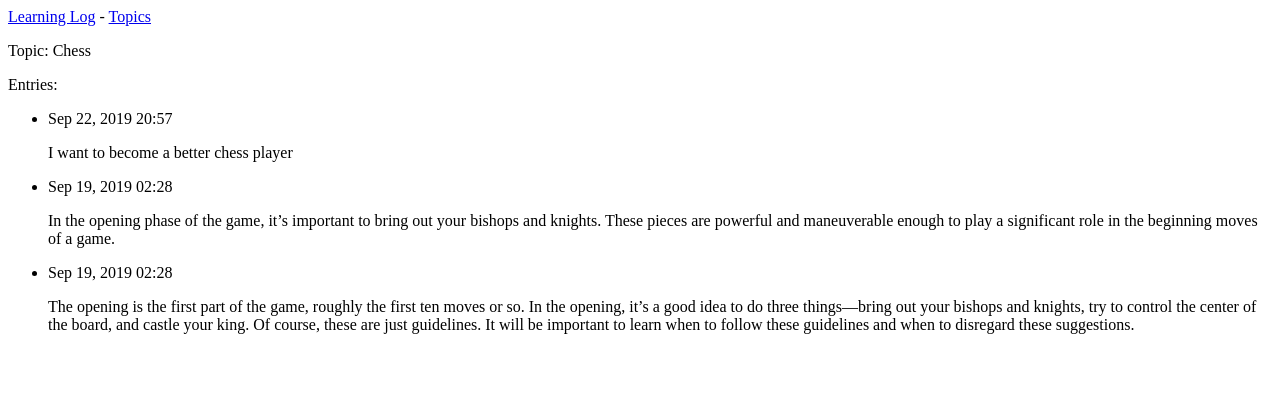
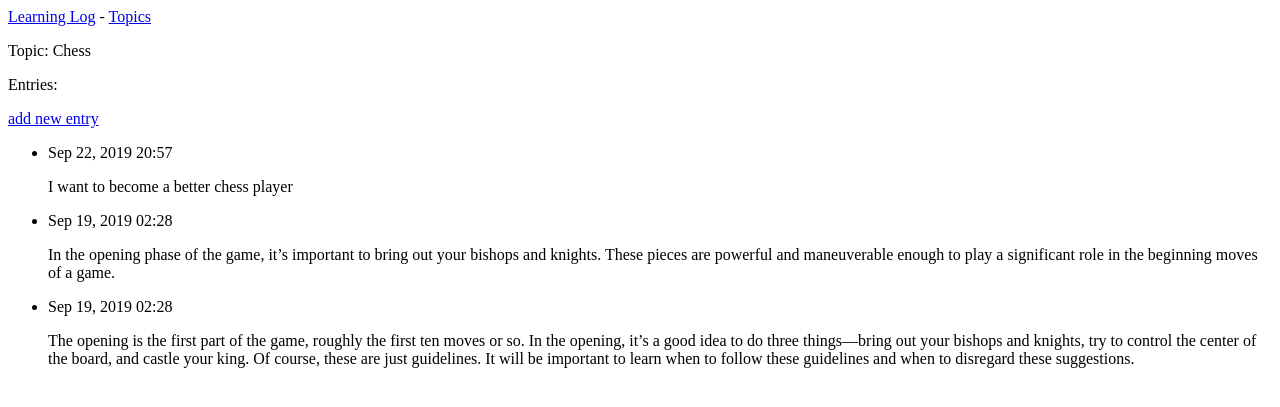
Before and after one commit to ashishkchaturvedi/TheLearningLog-WebApp, a Django app: page /topics/1/ in a window 1280 px wide. Shown: the top 407 px of the page. Run offline with Django 3.2, Linux system fonts and the light colour scheme; data comes from the database, SQL or seed files in the repository; both versions use the stored data as it was after the commit; parts of the project's set-up code (start-up, migrations or seed data) failed here and were passed over.

Commit message:
added the capability of adding entries to particular topic

```diff
--- a/learning_logs/templates/learning_logs/topic.html
+++ b/learning_logs/templates/learning_logs/topic.html
@@ -6,6 +6,8 @@
   <p>Topic: {{ topic }}</p>
 
   <p>Entries:</p>
+    <a href="{% url 'learning_logs:new_entry' topic.id %}">add new entry</a>
+  </p>
   <ul>
   {% for entry in entries %}
     <li>
--- a/learning_logs/urls.py
+++ b/learning_logs/urls.py
@@ -5,16 +5,19 @@ from django.conf.urls import url
 from . import views
 
 urlpatterns = [
-        #Home page
+        # Home page
         url(r'^$', views.index, name='index'),
 
-        #Show all topics
+        # Show all topics
         url(r'^topics/$', views.topics, name='topics'),
 
-        #Detail page for a single topic
+        # Detail page for a single topic
         url(r'^topics/(?P<topic_id>\d+)/$', views.topic, name='topic'),
 
-        #Page for adding a new topic
+        # Page for adding a new topic
         url(r'^new_topic/$', views.new_topic, name='new_topic'),
 
+        # Page for adding a new Entry
+        url(r'^new_entry/(?P<topic_id>\d+)/$', views.new_entry, name='new_entry'),
+
 ]
--- a/learning_logs/views.py
+++ b/learning_logs/views.py
@@ -3,7 +3,7 @@ from django.http import HttpResponseRedirect
 from django.urls import reverse
 
 from .models import Topic
-from .forms import TopicForm
+from .forms import TopicForm, EntryForm
 
 # Create your views here.
 
@@ -49,3 +49,24 @@ def new_topic(request):
 
     context = {'form': form}
     return render(request, 'learning_logs/new_topic.html', context)
+
+
+def new_entry(request, topic_id):
+
+    """Add a new entry for particular topic"""
+
+    topic = Topic.objects.get(id=topic_id)
+    if request.method != 'POST':
+        # No data is submitted create a blank form
+        form = EntryForm()
+    else:
+        #POST data submitted, process data
+        form = EntryForm(data=request.POST)
+        if form.is_valid():
+            new_entry = form.save(commit=False)
+            new_entry.topic = topic
+            new_entry.save()
+            return HttpResponseRedirect(reverse('learning_logs:topic', args=[topic_id]))
+
+    context = {'topic': topic, 'form': form}
+    return render(request, 'learning_logs/new_entry.html', context)
```
Also changed, not shown: learning_logs/forms.py (+9 -1 lines), learning_logs/templates/learning_logs/new_entry.html (added, +16 -0 lines), db.sqlite3.
